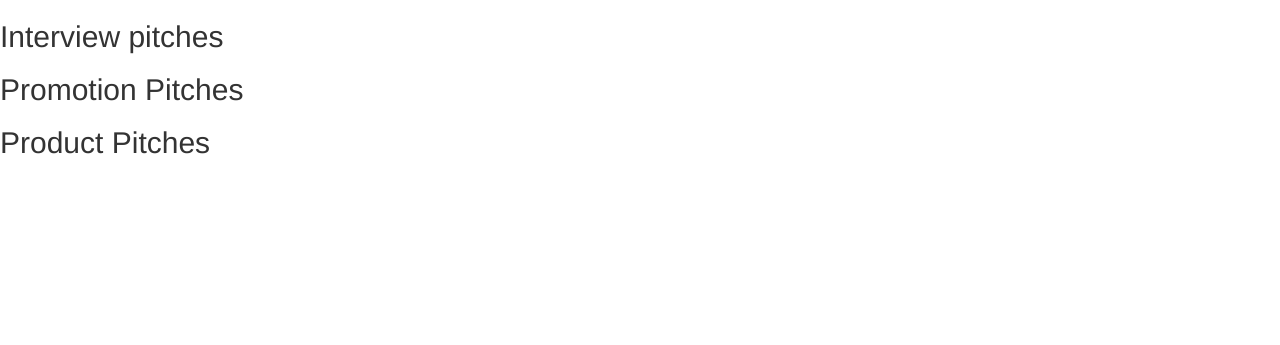
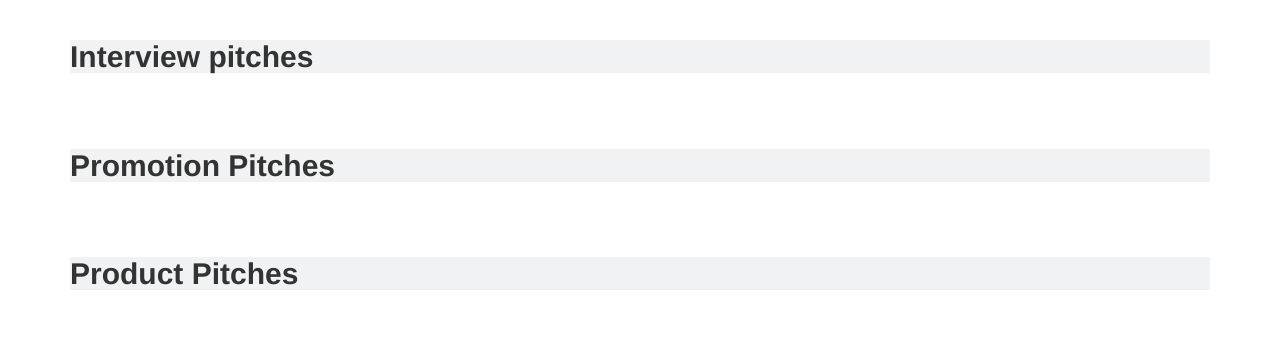
Before and after one commit to antonymburia/Pitch-app, a Flask app: page /category/ in a window 1280 px wide. Shown: the part 52-397 px from the top of the page. Run offline with Flask 2, Linux system fonts and the light colour scheme; data that the repository does not hold is empty; some libraries are stand-ins or nearby versions.

Commit message:
style pages

```diff
--- a/app/main/views.py
+++ b/app/main/views.py
@@ -1,13 +1,13 @@
 from . import main
 from flask_login import login_required,current_user
 from .forms import UpdateProfile, PitchForm,CommentForm
-from flask import render_template,redirect,url_for,abort,request
+from flask import render_template,redirect,url_for,abort,request,flash
 from ..models import User,Pitch,Comment
 from .. import db
 
 
 #Views
-@main.route('/')
+@main.route('/', methods = ['GET','POST'])
 def index():
     '''
     view to load index.html
@@ -25,8 +25,9 @@ def index():
         comment = comment_form.text.data
         new_comment = Comment(comment = comment,user = current_user, pitch_id = pitch)
         new_comment.save_comment()
-        return redirect(url_for('.category'))
 
+        flash('Your comment has been submitted')
+        return redirect(url_for('.index'))
 
 
 
@@ -75,3 +76,11 @@ def category():
 
 
     return render_template('category.html', interview = interview_pitches, product = product_pitches, promotion = promotion_pitches)
+
+@main.route('/comments/')
+def comments():
+    pitch = Pitch.query.filter_by(id=Pitch.id).first()
+    comments = Comment.get_comments(pitch)
+    name = User.query.filter_by(id = Comment.pitch).first()
+
+    return render_template('comments.html', comments = comments, name = name)
--- a/app/templates/category.html
+++ b/app/templates/category.html
@@ -1,12 +1,52 @@
 {% extends 'base.html' %}
 {% import 'macros.html' as macro %}
 {%block content%}
-<h2>Interview pitches</h2>
-{{macro.displayPitches(interview)}}
+<div class="container">
+ <div class="col">
+  <div class="card">
+   <div class="card-header">
+    <h2><b>Interview pitches</b></h2>
+   </div>
+   <div class="card-body">
+    {{macro.displayPitches(interview)}}
+   </div>
+   <div class="card-footer">
 
-<h2>Promotion Pitches</h2>
-{{macro.displayPitches(promotion)}}
+   </div>
+  </div>
+  <div class="card">
+   <div class="card-header">
+    <h2><b>Promotion Pitches</b></h2>
+   </div>
+   <div class="card-body">
+    {{macro.displayPitches(promotion)}}
+   </div>
+   <div class="card-footer">
 
-<h2>Product Pitches</h2>
-{{macro.displayPitches(product)}}
+   </div>
+  </div>
+  <div class="card">
+   <div class="card-header">
+    <h2><b>Product Pitches</b></h2>
+   </div>
+   <div class="card-body">
+    {{macro.displayPitches(product)}}
+   </div>
+   <div class="card-footer">
+
+   </div>
+  </div>
+ </div>
+</div>
+
+<style>
+
+ .card-header{
+  background-color: rgb(241,242,243);
+ }
+ .card-body{
+  padding: 2%;
+  line-height: 2;
+ }
+</style>
 {% endblock %}
```
Also changed, not shown: app/templates/comments.html (added, +34 -0 lines), app/templates/index.html (+10 -2 lines).
